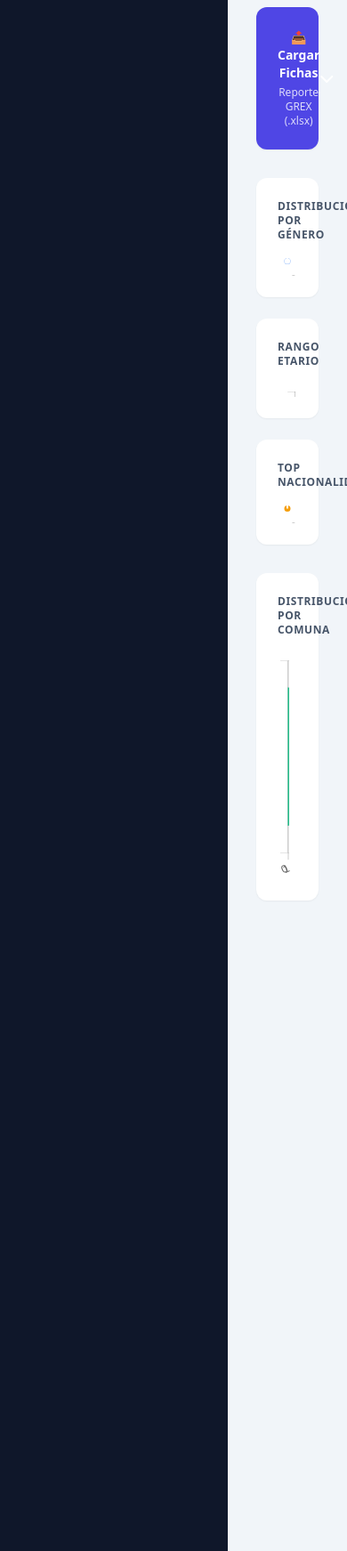
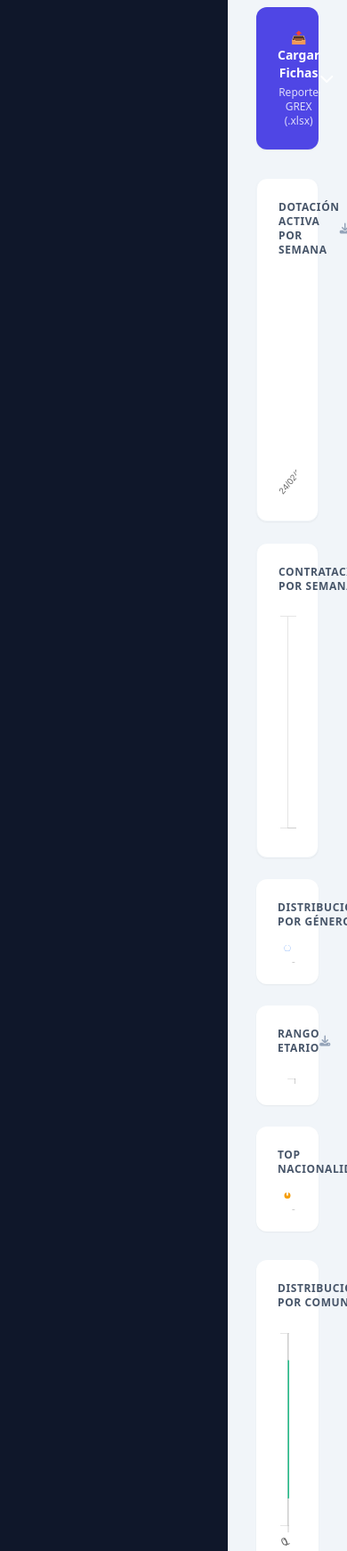
Before and after one commit to RodolfoGomezHernandez/people_analytics, a Django app: page /dotacion/ in a window 390 px wide. Shown: the part 588-2331 px from the top of the page at 89% size. Run offline with Django 5.2, Linux system fonts and the light colour scheme; a user stored in the database is signed in; tables that the repository leaves empty hold one stand-in row (values such as "Sample post"); some libraries are stand-ins or nearby versions.

Commit message:
fix: Carga dotación grex y KPIs

```diff
--- a/dotacion/templates/dotacion/index.html
+++ b/dotacion/templates/dotacion/index.html
@@ -62,32 +62,134 @@
 
 {% if kpi_vigentes > 0 %}
 <!-- ── Gráficos ──────────────────────────────────────── -->
+<!-- ── Gráficos temporales ──────────────────────────── -->
+<div class="grid grid-cols-1 lg:grid-cols-2 gap-6 mb-6">
+
+    <div class="bg-white p-6 rounded-xl shadow-sm border border-slate-100">
+        <div class="flex justify-between items-center mb-4">
+            <h3 class="text-slate-600 font-bold text-xs uppercase tracking-wider">
+                Dotación Activa por Semana
+            </h3>
+            <button onclick="descargarChart('chartDotacion', 'dotacion_semanal')"
+                class="text-xs text-slate-400 hover:text-indigo-600 transition flex items-center gap-1">
+                <i class="fa-solid fa-download"></i> PNG
+            </button>
+        </div>
+        <div class="h-64 relative"><canvas id="chartDotacion"></canvas></div>
+    </div>
+
+    <div class="bg-white p-6 rounded-xl shadow-sm border border-slate-100">
+        <div class="flex justify-between items-center mb-4">
+            <h3 class="text-slate-600 font-bold text-xs uppercase tracking-wider">
+                Contrataciones por Semana
+            </h3>
+            <button onclick="descargarChart('chartContrataciones', 'contrataciones_semana')"
+                class="text-xs text-slate-400 hover:text-indigo-600 transition flex items-center gap-1">
+                <i class="fa-solid fa-download"></i> PNG
+            </button>
+        </div>
+        <div class="h-64 relative"><canvas id="chartContrataciones"></canvas></div>
+    </div>
+</div>
+
+<!-- ── Gráficos demográficos ────────────────────────── -->
 <div class="grid grid-cols-1 md:grid-cols-2 lg:grid-cols-3 gap-6 mb-8">
 
     <div class="bg-white p-6 rounded-xl shadow-sm">
-        <h3 class="text-slate-600 font-bold mb-4 text-xs uppercase tracking-wider">Distribución por Género</h3>
+        <div class="flex justify-between items-center mb-4">
+            <h3 class="text-slate-600 font-bold text-xs uppercase tracking-wider">Distribución por Género</h3>
+            <button onclick="descargarChart('chartSexo', 'genero')" class="text-xs text-slate-400 hover:text-indigo-600 transition"><i class="fa-solid fa-download"></i></button>
+        </div>
         <canvas id="chartSexo" height="220"></canvas>
     </div>
 
     <div class="bg-white p-6 rounded-xl shadow-sm">
-        <h3 class="text-slate-600 font-bold mb-4 text-xs uppercase tracking-wider">Rango Etario</h3>
+        <div class="flex justify-between items-center mb-4">
+            <h3 class="text-slate-600 font-bold text-xs uppercase tracking-wider">Rango Etario</h3>
+            <button onclick="descargarChart('chartEdad', 'rango_etario')" class="text-xs text-slate-400 hover:text-indigo-600 transition"><i class="fa-solid fa-download"></i></button>
+        </div>
         <canvas id="chartEdad" height="220"></canvas>
     </div>
 
     <div class="bg-white p-6 rounded-xl shadow-sm">
-        <h3 class="text-slate-600 font-bold mb-4 text-xs uppercase tracking-wider">Top Nacionalidades</h3>
+        <div class="flex justify-between items-center mb-4">
+            <h3 class="text-slate-600 font-bold text-xs uppercase tracking-wider">Top Nacionalidades</h3>
+            <button onclick="descargarChart('chartNacionalidad', 'nacionalidades')" class="text-xs text-slate-400 hover:text-indigo-600 transition"><i class="fa-solid fa-download"></i></button>
+        </div>
         <canvas id="chartNacionalidad" height="220"></canvas>
     </div>
 </div>
 
 <div class="bg-white p-6 rounded-xl shadow-sm mb-8">
-    <h3 class="text-slate-600 font-bold mb-4 text-xs uppercase tracking-wider">Distribución por Comuna</h3>
+    <div class="flex justify-between items-center mb-4">
+        <h3 class="text-slate-600 font-bold text-xs uppercase tracking-wider">Distribución por Comuna</h3>
+        <button onclick="descargarChart('chartComuna', 'comunas')" class="text-xs text-slate-400 hover:text-indigo-600 transition flex items-center gap-1"><i class="fa-solid fa-download"></i> PNG</button>
+    </div>
     <div class="h-64">
         <canvas id="chartComuna"></canvas>
     </div>
 </div>
 
 <script>
+// ── Utilidad descarga ────────────────────────────────
+function descargarChart(canvasId, nombre) {
+    const link = document.createElement('a');
+    link.download = `${nombre}_${new Date().toISOString().slice(0,10)}.png`;
+    link.href = document.getElementById(canvasId).toDataURL('image/png');
+    link.click();
+}
+
+    // ── Dotación activa semanal ──────────────────────────
+    new Chart(document.getElementById('chartDotacion'), {
+        type: 'line',
+        data: {
+            labels: {{ chart_dotacion_labels|safe }},
+            datasets: [{
+                label: 'Personas activas',
+                data: {{ chart_dotacion_values|safe }},
+                borderColor: '#6366F1',
+                backgroundColor: 'rgba(99,102,241,0.08)',
+                fill: true,
+                tension: 0.4,
+                pointRadius: 2,
+                pointHoverRadius: 5,
+            }]
+        },
+        options: {
+            responsive: true,
+            maintainAspectRatio: false,
+            plugins: { legend: { display: false } },
+            scales: {
+                x: { ticks: { maxTicksLimit: 12, font: { size: 10 } }, grid: { display: false } },
+                y: { beginAtZero: false, ticks: { font: { size: 10 } } }
+            }
+        }
+    });
+
+    // ── Contrataciones por semana ────────────────────────
+    new Chart(document.getElementById('chartContrataciones'), {
+        type: 'bar',
+        data: {
+            labels: {{ chart_contrataciones_labels|safe }},
+            datasets: [{
+                label: 'Nuevas contrataciones',
+                data: {{ chart_contrataciones_values|safe }},
+                backgroundColor: '#10B981',
+                borderRadius: 4,
+            }]
+        },
+        options: {
+            responsive: true,
+            maintainAspectRatio: false,
+            plugins: { legend: { display: false } },
+            scales: {
+                x: { ticks: { maxTicksLimit: 12, font: { size: 10 } }, grid: { display: false } },
+                y: { beginAtZero: true, ticks: { stepSize: 1, font: { size: 10 } } }
+            }
+        }
+    });
+
+    // ── Género ───────────────────────────────────────────
     new Chart(document.getElementById('chartSexo'), {
         type: 'doughnut',
         data: {
@@ -98,6 +200,7 @@
         options: { plugins: { legend: { position: 'bottom' } }, responsive: true }
     });
 
+    // ── Edad ─────────────────────────────────────────────
     new Chart(document.getElementById('chartEdad'), {
         type: 'bar',
         data: {
@@ -108,16 +211,18 @@
         options: { responsive: true, plugins: { legend: { display: false } } }
     });
 
+    // ── Nacionalidad ─────────────────────────────────────
     new Chart(document.getElementById('chartNacionalidad'), {
         type: 'pie',
         data: {
             labels: {{ chart_nacionalidad_labels|safe }},
             datasets: [{ data: {{ chart_nacionalidad_values|safe }},
-                backgroundColor: ['#F59E0B', '#EF4444', '#10B981', '#6366F1', '#6B7280', '#3B82F6'] }]
+                backgroundColor: ['#F59E0B','#EF4444','#10B981','#6366F1','#6B7280','#3B82F6'] }]
         },
         options: { plugins: { legend: { position: 'bottom' } }, responsive: true }
     });
 
+    // ── Comunas ──────────────────────────────────────────
     new Chart(document.getElementById('chartComuna'), {
         type: 'bar',
         data: {
--- a/dotacion/views.py
+++ b/dotacion/views.py
@@ -3,6 +3,8 @@
 from django.contrib import messages
 from django.db.models import Count, Q
 import json
+from django.db.models.functions import TruncWeek
+from datetime import date, timedelta
 
 from .forms import CargaFichasForm
 from .models import Colaborador
@@ -40,9 +42,9 @@
     else:
         form = CargaFichasForm()
 
-    # ── KPIs ──────────────────────────────────────────────────────
-    vigentes       = Colaborador.objects.filter(activo=True)
-    total_vigentes = vigentes.count()
+  # ── KPIs base ─────────────────────────────────────────────────
+    vigentes        = Colaborador.objects.filter(activo=True)
+    total_vigentes  = vigentes.count()
     total_historico = Colaborador.objects.count()
 
     sin_contacto = vigentes.filter(
@@ -50,6 +52,54 @@
         Q(telefono__isnull=True) | Q(telefono='')
     ).count()
 
+    # ── Contrataciones por semana (últimas 52 semanas) ─────────────
+    hoy          = date.today()
+    inicio_52    = hoy - timedelta(weeks=52)
+
+    contrataciones_raw = (
+        Colaborador.objects
+        .filter(fecha_ingreso__isnull=False, fecha_ingreso__gte=inicio_52)
+        .annotate(semana=TruncWeek('fecha_ingreso'))
+        .values('semana')
+        .annotate(total=Count('rut'))
+        .order_by('semana')
+    )
+    chart_contrataciones_labels = json.dumps(
+        [r['semana'].strftime('%d/%m/%Y') for r in contrataciones_raw]
+    )
+    chart_contrataciones_values = json.dumps(
+        [r['total'] for r in contrataciones_raw]
+    )
+
+    # ── Dotación activa por semana (últimas 52 semanas) ────────────
+    # 1 sola query, cálculo en Python para evitar N queries
+    todos = list(
+        Colaborador.objects
+        .filter(fecha_ingreso__isnull=False)
+        .values('fecha_ingreso', 'fecha_termino_contrato')
+    )
+
+    semana_cursor = inicio_52 - timedelta(days=inicio_52.weekday())  # lunes
+    dotacion_labels  = []
+    dotacion_values  = []
+
+    while semana_cursor <= hoy:
+        count = sum(
+            1 for c in todos
+            if c['fecha_ingreso'] <= semana_cursor
+            and (
+                c['fecha_termino_contrato'] is None
+                or c['fecha_termino_contrato'] >= semana_cursor
+            )
+        )
+        dotacion_labels.append(semana_cursor.strftime('%d/%m/%Y'))
+        dotacion_values.append(count)
+        semana_cursor += timedelta(weeks=1)
+
+    chart_dotacion_labels = json.dumps(dotacion_labels)
+    chart_dotacion_values = json.dumps(dotacion_values)
+
+    # ── Gráficos demográficos (existentes) ─────────────────────────
     sexo_data = list(
         vigentes.exclude(sexo__isnull=True).exclude(sexo='')
         .values('sexo').annotate(total=Count('sexo')).order_by('-total')
@@ -70,24 +120,30 @@
         edad = c.edad
         if edad is None:
             continue
-        if 18 <= edad <= 25:   rangos['18-25'] += 1
+        if   18 <= edad <= 25: rangos['18-25'] += 1
         elif 26 <= edad <= 35: rangos['26-35'] += 1
         elif 36 <= edad <= 45: rangos['36-45'] += 1
         elif 46 <= edad <= 55: rangos['46-55'] += 1
         elif edad >= 56:       rangos['56+']   += 1
 
     context = {
-        'form'                      : form,
-        'kpi_vigentes'              : total_vigentes,
-        'kpi_historico'             : total_historico,
-        'kpi_sin_contacto'          : sin_contacto,
-        'chart_sexo_labels'         : json.dumps([d['sexo'] for d in sexo_data]),
-        'chart_sexo_values'         : json.dumps([d['total'] for d in sexo_data]),
-        'chart_nacionalidad_labels' : json.dumps([d['nacionalidad'] for d in nacionalidad_data]),
-        'chart_nacionalidad_values' : json.dumps([d['total'] for d in nacionalidad_data]),
-        'chart_comuna_labels'       : json.dumps([d['comuna'] for d in comuna_data]),
-        'chart_comuna_values'       : json.dumps([d['total'] for d in comuna_data]),
-        'chart_edad_labels'         : json.dumps(list(rangos.keys())),
-        'chart_edad_values'         : json.dumps(list(rangos.values())),
+        'form'                          : form,
+        'kpi_vigentes'                  : total_vigentes,
+        'kpi_historico'                 : total_historico,
+        'kpi_sin_contacto'              : sin_contacto,
+        # Nuevos
+        'chart_dotacion_labels'         : chart_dotacion_labels,
+        'chart_dotacion_values'         : chart_dotacion_values,
+        'chart_contrataciones_labels'   : chart_contrataciones_labels,
+        'chart_contrataciones_values'   : chart_contrataciones_values,
+        # Existentes
+        'chart_sexo_labels'             : json.dumps([d['sexo'] for d in sexo_data]),
+        'chart_sexo_values'             : json.dumps([d['total'] for d in sexo_data]),
+        'chart_nacionalidad_labels'     : json.dumps([d['nacionalidad'] for d in nacionalidad_data]),
+        'chart_nacionalidad_values'     : json.dumps([d['total'] for d in nacionalidad_data]),
+        'chart_comuna_labels'           : json.dumps([d['comuna'] for d in comuna_data]),
+        'chart_comuna_values'           : json.dumps([d['total'] for d in comuna_data]),
+        'chart_edad_labels'             : json.dumps(list(rangos.keys())),
+        'chart_edad_values'             : json.dumps(list(rangos.values())),
     }
     return render(request, 'dotacion/index.html', context)
--- a/static/css/output.css
+++ b/static/css/output.css
@@ -2041,6 +2041,11 @@
   color: rgb(255 255 255 / var(--tw-text-opacity));
 }
 
+.hover\:text-indigo-600:hover {
+  --tw-text-opacity: 1;
+  color: rgb(79 70 229 / var(--tw-text-opacity));
+}
+
 .hover\:shadow-md:hover {
   --tw-shadow: 0 4px 6px -1px rgb(0 0 0 / 0.1), 0 2px 4px -2px rgb(0 0 0 / 0.1);
   --tw-shadow-colored: 0 4px 6px -1px var(--tw-shadow-color), 0 2px 4px -2px var(--tw-shadow-color);
```
Also changed, not shown: dotacion/models.py (+40 -22 lines), dotacion/services.py (+23 -22 lines), dotacion/migrations/0002_colaborador_area_colaborador_ciudad_and_more.py (added), 2 other files.
